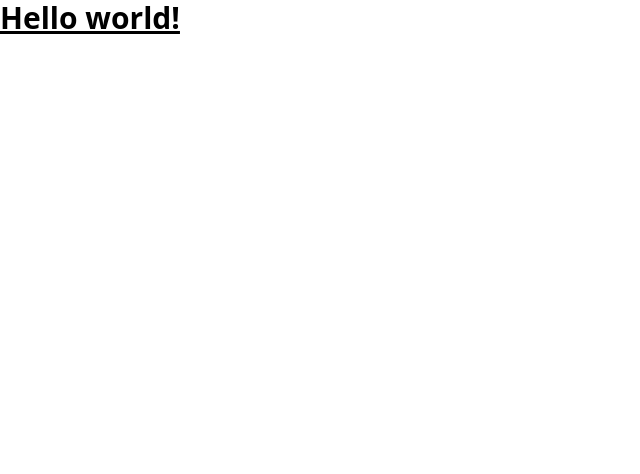
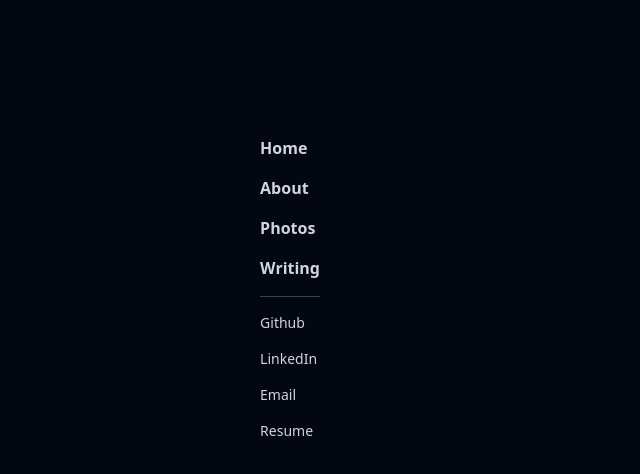
Before and after one commit to vichua2006/personal-site, a React (Vite) app: page / in a window 1280 px wide. Shown: the top 474 px of the page, without its empty margins (0-640 px from the left). Built offline with nearby package versions, Linux system fonts and the light colour scheme.

Commit message:
feat: made sidebar

```diff
--- a/index.html
+++ b/index.html
@@ -7,7 +7,7 @@
     <title>Victor Huang</title>
     <link href="/src/styles.css" rel="stylesheet">
   </head>
-  <body>
+  <body class="bg-gray-950">
     <div id="root"></div>
     <script type="module" src="/src/main.tsx"></script>
   </body>
--- a/src/App.tsx
+++ b/src/App.tsx
@@ -1,5 +1,5 @@
 import { BrowserRouter as Router, Routes, Route } from 'react-router-dom';
-// import Sidebar from './components/Sidebar';
+import Sidebar from './components/Sidebar';
 // import Header from './components/Header';
 // import Home from './pages/Home';
 // import About from './pages/About';
@@ -10,11 +10,8 @@ const App = () => {
   return (
     <Router>
       <div style={{ display: 'flex', minHeight: '100vh' }}>
-      <h1 className="text-3xl font-bold underline">
-        Hello world!
-      </h1>
         {/* Sidebar */}
-        {/* <Sidebar /> */}
+        <Sidebar />
 
         {/* Main Content Area */}
         {/* <div style={{ flex: 1, padding: '20px' }}>
--- a/src/components/Sidebar.tsx
+++ b/src/components/Sidebar.tsx
@@ -0,0 +1,45 @@
+import { Link } from 'react-router-dom';
+
+const links = {
+  Home: "/",
+  About: "/about",
+  Photos: "/photos",
+  Writing: "/writing",
+};
+
+const externals = {
+  Github: "https://github.com/vichua2006/",
+  LinkedIn: "https://linkedin.com/in/victor-qibin-huang",
+  Email: "/", //TODO:
+  Resume: "/", // TODO:
+};
+
+function Sidebar() {
+  return (
+    <nav className="hidden md:block w-[25%] text-gray-300 p-4 min-h-screen relative">
+      <ul className="absolute right-0 space-y-4 mt-30 ">
+        {/* Iterate over internal links */}
+        {Object.entries(links).map(([text, url]) => (
+          <li key={text}>
+            <Link to={url} className="block text-gray-300 hover:text-white font-semibold">
+              {text}
+            </Link>
+          </li>
+        ))}
+
+        <hr className="border-gray-700 my-4" />
+
+        {/* Iterate over external links */}
+        {Object.entries(externals).map(([text, url]) => (
+          <li key={text}>
+            <a href={url} className="block text-gray-300 text-sm hover:text-white">
+              {text}
+            </a>
+          </li>
+        ))}
+      </ul>
+    </nav>
+  );
+}
+
+export default Sidebar;
```
